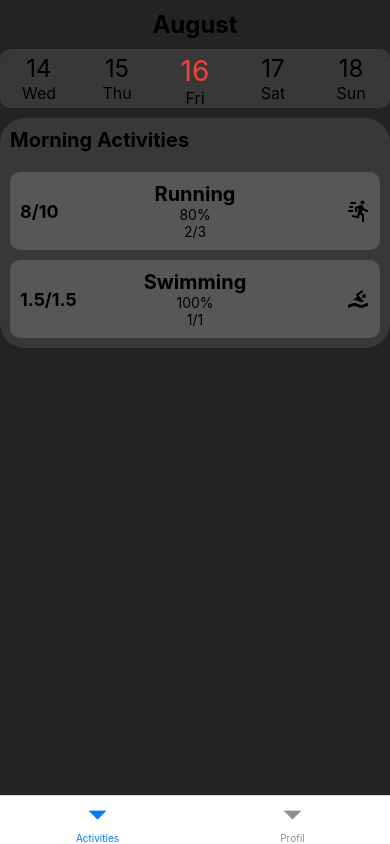
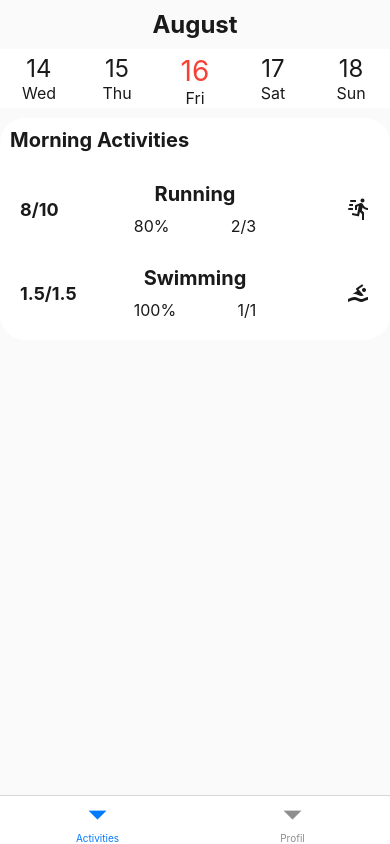
Before and after one commit to Basuw/Activities, a React Native app: screen /Activities in a window 390 px wide. Built offline with nearby package versions, Linux system fonts and the light colour scheme.

Commit message:
Adding DarkTheme and lightTheme handler 🥰, set style to each component, also created a hook for theme but not used at the final (exemple to keep for api calls)

```diff
--- a/App.tsx
+++ b/App.tsx
@@ -1,22 +1,46 @@
-import { StyleSheet} from 'react-native';
+import {StyleSheet, useColorScheme} from 'react-native';
 import React from 'react';
 import Activities from './src/screens/Activities.tsx';
 import Profil from './src/screens/Profil.tsx';
-import { NavigationContainer } from '@react-navigation/native';
+import { NavigationContainer} from '@react-navigation/native';
 import { createBottomTabNavigator } from '@react-navigation/bottom-tabs';
-import {createNativeStackNavigator} from "@react-navigation/native-stack";
+import {createNativeStackNavigator} from '@react-navigation/native-stack';
+//import {useTheme} from './src/hooks/useTheme.tsx';
+import {ThemeProvider} from 'styled-components';
+
+const darkTheme = {
+    background: '#282828',
+    foreground: '#FAFAFA',
+    viewColor: '#383838',
+    subViewColor: '#575757',
+    buttonColor: '#282828',
+    buttonTextColor: 'white',
+};
+const lightTheme = {
+    background: '#FAFAFA',
+    foreground: '#1A1A1A',
+    viewColor: 'white',
+    subViewColor: 'white',
+    buttonColor: 'blue',
+    buttonTextColor: 'white',
+};
+
 
 const Tab = createBottomTabNavigator();
 const Stack = createNativeStackNavigator();
 
-const app = () => {
+const App: React.JSX.Element = (props) => {
+  //const [theme, setTheme] = useTheme();
+  const scheme = useColorScheme();
   return (
-  <NavigationContainer>
-    <Tab.Navigator>
-      <Stack.Screen name="Activities" component={Activities} options={{headerShown:false}} />
-      <Stack.Screen name="Profil" component={Profil} options={{headerShown:false}}/>
-    </Tab.Navigator>
-  </NavigationContainer>
+      <ThemeProvider theme={scheme==='dark' ? darkTheme : lightTheme}>
+          <NavigationContainer >
+              <Tab.Navigator>
+                  <Stack.Screen name="Activities" component={Activities} options={{headerShown:false}} />
+                  <Stack.Screen name="Profil" component={Profil} options={{headerShown:false}}/>
+              </Tab.Navigator>
+          </NavigationContainer>
+      </ThemeProvider>
   );
 };
 StyleSheet.create({
@@ -24,4 +48,4 @@ StyleSheet.create({
     flex: 1,
   },
 });
-export default app;
+export default App;
--- a/package.json
+++ b/package.json
@@ -17,7 +17,8 @@
     "react-native": "0.75.1",
     "react-native-safe-area-context": "^4.10.9",
     "react-native-screens": "^3.34.0",
-    "react-native-vector-icons": "^10.1.0"
+    "react-native-vector-icons": "^10.1.0",
+    "styled-components": "^6.1.12"
   },
   "devDependencies": {
     "@babel/core": "^7.20.0",
--- a/src/components/Activity.tsx
+++ b/src/components/Activity.tsx
@@ -1,25 +1,30 @@
-import {Text, View, StyleSheet,} from 'react-native';
+import {Text, View, StyleSheet} from 'react-native';
 import React from 'react';
 import ActivityProgressModel from '../models/Activities/ActivityProgressModel.ts';
 import MaterialCommunityIcons from 'react-native-vector-icons/MaterialCommunityIcons';
+import {useTheme} from 'styled-components';
 
 interface ActivityProps {
   activity: ActivityProgressModel;
 }
 
 const Activity: React.FC<ActivityProps> = ({activity}) => {
+  const theme = useTheme();
+
   return (
-    <View style={styles.container}>
+    <View style={[styles.container, {backgroundColor: theme.subViewColor}]}>
       <View style={styles.leftContainer}>
-        <Text style={styles.largeText}>{activity.activityDone.achievement}/{activity.activityDone.activitySave.objective}</Text>
+        <Text style={[styles.largeText, {color: theme.foreground}]}>{activity.activityDone.achievement}/{activity.activityDone.activitySave.objective}</Text>
       </View>
       <View style={styles.centerContainer}>
-        <Text style={styles.activityName}>{activity.activityDone.activitySave.activity.name}</Text>
-        <Text>{activity.weekProgress}%</Text>
-        <Text>{activity.weekObjective}/{activity.activityDone.activitySave.frequency}</Text>
+        <Text style={[styles.activityName, {color: theme.foreground}]}>{activity.activityDone.activitySave.activity.name}</Text>
+        <View style={styles.weekView}>
+          <Text style={[styles.weekInfo, {color: theme.foreground}]}>{activity.weekProgress}%</Text>
+          <Text style={[styles.weekInfo, {color: theme.foreground}]}>{activity.weekObjective}/{activity.activityDone.activitySave.frequency}</Text>
+        </View>
       </View>
       <View style={styles.rightContainer}>
-        <MaterialCommunityIcons name={activity.activityDone.activitySave.activity.icon} size={24} color="black" />
+        <MaterialCommunityIcons name={activity.activityDone.activitySave.activity.icon} size={24} color={theme.foreground} />
       </View>
     </View>
   );
@@ -29,7 +34,6 @@ const styles = StyleSheet.create({
   container: {
     flexDirection: 'row',
     padding: 10,
-    backgroundColor: '#575757',
     marginTop: 10,
     borderRadius: 10,
   },
@@ -54,9 +58,14 @@ const styles = StyleSheet.create({
     fontSize: 20,
     fontWeight: 'bold',
   },
-  icon: {
-    width: 50,
-    height: 50,
+  weekInfo: {
+    fontSize: 16,
+  },
+  weekView: {
+    flexDirection: 'row',
+    justifyContent: 'space-between',
+    width: '70%',
+    paddingTop: 10,
   },
 });
 
--- a/src/components/ActivitySection.tsx
+++ b/src/components/ActivitySection.tsx
@@ -2,6 +2,7 @@ import React from 'react';
 import {View, Text, StyleSheet} from 'react-native';
 import Activity from './Activity';
 import ActivityProgressModel from "../models/Activities/ActivityProgressModel.ts";
+import {useTheme} from 'styled-components';
 
 interface ActivitySectionProps {
   title: string;
@@ -9,9 +10,11 @@ interface ActivitySectionProps {
 }
 
 const ActivitySection: React.FC<ActivitySectionProps> = ({title, activities}) => {
+  const theme = useTheme();
+
   return (
-    <View style={styles.container}>
-      <Text style={styles.title}>{title}</Text>
+    <View style={[styles.container, {backgroundColor: theme.viewColor}]}>
+      <Text style={[styles.title, {color: theme.foreground}]}>{title}</Text>
       {activities.map((activity) => (
         <Activity key={activity.activityDone.id} activity={activity} />
       ))}
@@ -22,7 +25,6 @@ const ActivitySection: React.FC<ActivitySectionProps> = ({title, activities}) =>
 const styles = StyleSheet.create({
   container: {
     padding: 10,
-    backgroundColor: '#383838',
     marginTop: 10,
     borderRadius: 25,
   },
--- a/src/components/ DaysMenu.tsx
+++ b/src/components/DaysMenu.tsx
@@ -7,6 +7,7 @@ import {
   Dimensions,
   StyleSheet,
 } from 'react-native';
+import {useTheme} from 'styled-components';
 
 const screenWidth = Dimensions.get('window').width;
 const dayWidth = screenWidth / 5;
@@ -17,6 +18,7 @@ interface DayMenuProps {
 }
 
 const DayMenu: React.FC<DayMenuProps> = ({selectedDay, onDaySelect}) => {
+  const theme = useTheme();
   const [days, setDays] = useState([]);
   const scrollViewRef = useRef<ScrollView>(null);
 
@@ -79,7 +81,7 @@ const DayMenu: React.FC<DayMenuProps> = ({selectedDay, onDaySelect}) => {
   };
 
   return (
-    <View style={styles.scrollContainer}>
+    <View style={[styles.scrollContainer, {backgroundColor: theme.viewColor}]}>
       <ScrollView
         horizontal
         showsHorizontalScrollIndicator={false}
@@ -98,13 +100,16 @@ const DayMenu: React.FC<DayMenuProps> = ({selectedDay, onDaySelect}) => {
             <Text
               style={[
                 styles.dayText,
+                {color: theme.foreground},
                 day.fullDate === selectedDay && styles.selectedDayText,
                 day.fullDate === new Date().toISOString().split('T')[0] &&
                   styles.currentDayText,
               ]}>
               {day.date}
             </Text>
-            <Text style={styles.weekdayText}>{day.weekday}</Text>
+            <Text style={[styles.weekdayText, {color: theme.foreground}]}>
+              {day.weekday}
+            </Text>
           </TouchableOpacity>
         ))}
         <View style={{width: screenWidth / 2 - dayWidth / 2}} />
@@ -122,7 +127,6 @@ const styles = StyleSheet.create({
     width: '100%',
     height: '10%',
     flexDirection: 'row',
-    backgroundColor: '#383838',
     borderRadius: 10,
   },
   dayContainer: {
@@ -131,7 +135,6 @@ const styles = StyleSheet.create({
   },
   dayText: {
     fontSize: 24,
-    color: 'black',
   },
   selectedDayText: {
     color: '#382bf0',
@@ -142,7 +145,6 @@ const styles = StyleSheet.create({
   },
   weekdayText: {
     fontSize: 16,
-    color: 'black',
   },
 });
 
--- /dev/null
+++ b/src/hooks/useTheme.tsx
@@ -0,0 +1,32 @@
+import {useState} from 'react';
+
+export const useTheme = () => {
+    const [theme, setTheme] = useState('light');
+    const [textColor, setTextColor] = useState('black');
+    const [backgroundColor, setBackgroundColor] = useState('white');
+    const [viewColor, setViewColor] = useState('white');
+    const [subViewColor, setSubViewColor] = useState('white');
+    const [buttonColor, setButtonColor] = useState('blue');
+    const [buttonTextColor, setButtonTextColor] = useState('white');
+
+    const SetDarkTheme =()=> {
+        setTheme('dark');
+        setTextColor('white');
+        setBackgroundColor('#575757');
+        setViewColor('#383838');
+        setSubViewColor('#575757');
+        setButtonColor('#282828');
+        setButtonTextColor('white');
+    };
+    const SetLightTheme = () => {
+        setTheme('light');
+        setTextColor('black');
+        setBackgroundColor('white');
+        setViewColor('white');
+        setSubViewColor('white');
+        setButtonColor('blue');
+        setButtonTextColor('white');
+    };
+
+    return [theme, textColor, backgroundColor, viewColor, subViewColor, buttonColor, buttonTextColor, SetDarkTheme, SetLightTheme];
+};
--- a/src/screens/Activities.tsx
+++ b/src/screens/Activities.tsx
@@ -5,11 +5,12 @@ import {
   Text,
 } from 'react-native';
 import ActivitySection from '../components/ActivitySection';
-import DayMenu from '../components/ DaysMenu';
+import DayMenu from '../components/DaysMenu';
 import StubService from '../services/stub.ts';
-
+import {useTheme} from 'styled-components';
 
 const Activities = () => {
+  const theme = useTheme();
   const [selectedDay, setSelectedDay] = useState(
     new Date().toISOString().split('T')[0],
   );
@@ -37,8 +38,8 @@ const Activities = () => {
   const sampleActivities = stubService.activitiesProgress;
 
   return (
-    <SafeAreaView style={styles.wrapper}>
-      <Text style={styles.monthText}>{getCurrentMonth()}</Text>
+    <SafeAreaView style={[styles.wrapper, {backgroundColor: theme.background}]}>
+      <Text style={[styles.monthText, {color: theme.foreground}]}>{getCurrentMonth()}</Text>
       <DayMenu selectedDay={selectedDay} onDaySelect={handleDaySelect} />
       <ActivitySection
         title="Morning Activities"
@@ -50,7 +51,6 @@ const Activities = () => {
 
 const styles = StyleSheet.create({
   wrapper: {
-    backgroundColor: '#232323',
     flex: 1,
   },
   monthText: {
```
Also changed, not shown: 2 other files (tests, documents, lock files or other folders).
